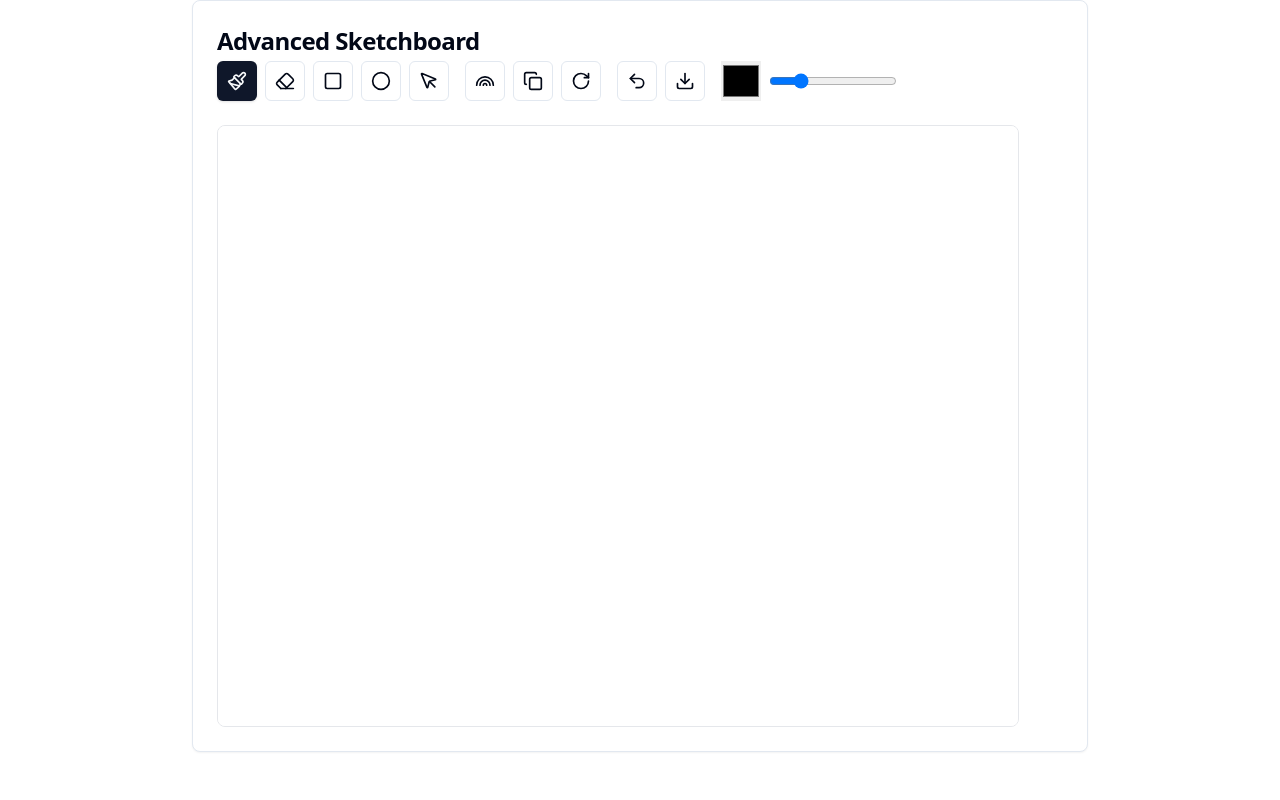
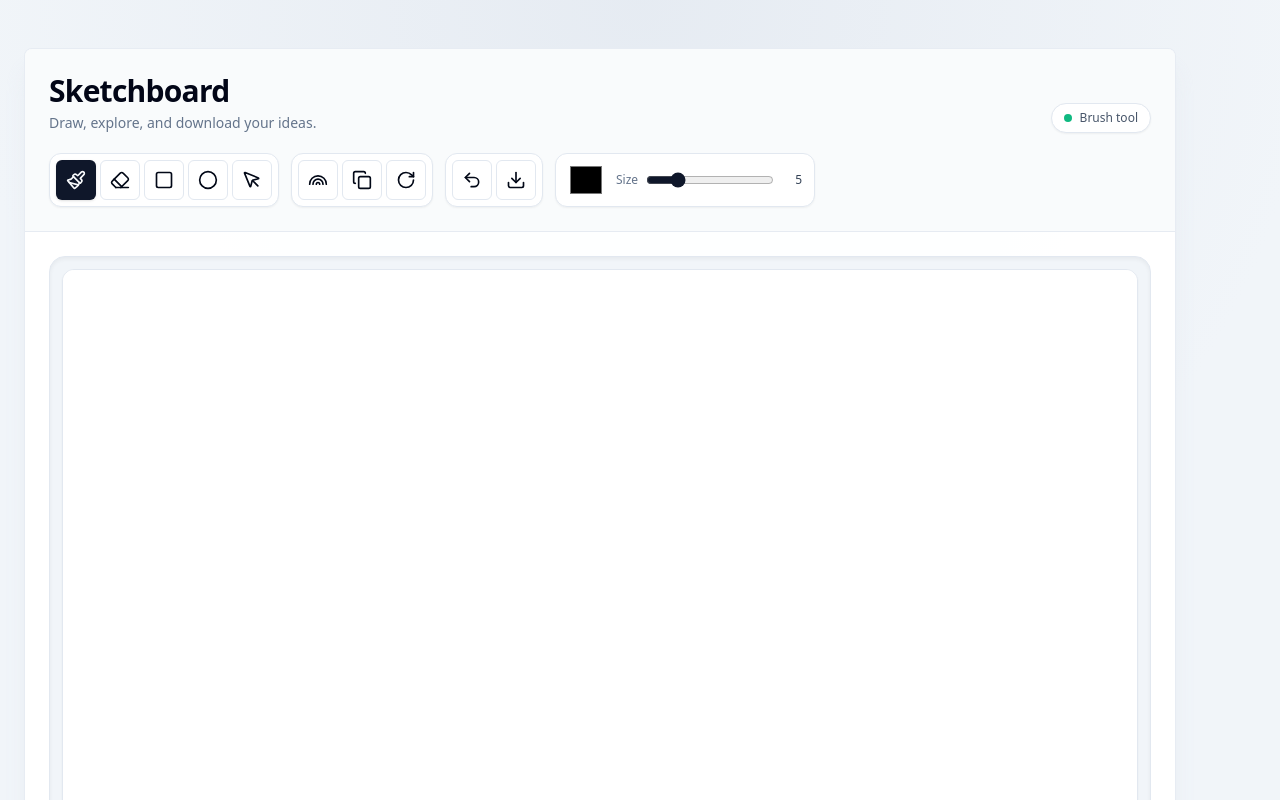
Before and after one commit to riddhisc/SketchBoard, a Next.js app: page / in a window 1280 px wide. Shown: the top 800 px of the page. Built offline with nearby package versions, Linux system fonts and the light colour scheme.

Commit message:
Polish sketchboard interface

```diff
--- a/app/globals.css
+++ b/app/globals.css
@@ -41,6 +41,7 @@
     @apply border-border;
   }
   body {
-    @apply bg-background text-foreground;
+    @apply min-h-screen bg-slate-100 text-foreground antialiased;
+    background-image: radial-gradient(circle at top, rgba(226, 232, 240, 0.75), transparent 42rem);
   }
 }
--- a/app/page.tsx
+++ b/app/page.tsx
@@ -2,8 +2,8 @@ import { Sketchboard } from '@/components/sketchboard'
 
 export default function Home() {
   return (
-    <div>
+    <main className="min-h-screen px-4 py-8 sm:px-6 sm:py-12">
       <Sketchboard />
-    </div>
+    </main>
   )
 }
--- a/components/sketchboard/Sketchboard.tsx
+++ b/components/sketchboard/Sketchboard.tsx
@@ -220,15 +220,25 @@ const Sketchboard = () => {
   };
 
   return (
-    <Card className="w-full max-w-4xl mx-auto">
-      <CardHeader className="space-y-1">
-        <CardTitle className="text-2xl">Advanced Sketchboard</CardTitle>
-        <div className="flex flex-wrap gap-4 items-center">
-          <div className="flex space-x-2">
+    <Card className="w-full max-w-6xl overflow-hidden border-slate-200/80 bg-white/95 shadow-xl shadow-slate-200/60">
+      <CardHeader className="space-y-5 border-b border-slate-200/80 bg-slate-50/80 p-5 sm:p-6">
+        <div className="flex flex-col gap-3 sm:flex-row sm:items-end sm:justify-between">
+          <div>
+            <CardTitle className="text-2xl font-bold tracking-tight text-slate-950 sm:text-3xl">Sketchboard</CardTitle>
+            <p className="mt-1 text-sm text-slate-500">Draw, explore, and download your ideas.</p>
+          </div>
+          <div className="inline-flex w-fit items-center gap-2 rounded-full border border-slate-200 bg-white px-3 py-1.5 text-xs font-medium text-slate-600 shadow-sm">
+            <span className="h-2 w-2 rounded-full bg-emerald-500" />
+            {tool === 'brush' ? 'Brush' : tool.charAt(0).toUpperCase() + tool.slice(1)} tool
+          </div>
+        </div>
+
+        <div className="flex flex-wrap items-center gap-3">
+          <div className="flex items-center gap-1 rounded-xl border border-slate-200 bg-white p-1.5 shadow-sm" aria-label="Drawing tools">
             <Button
               variant={tool === 'brush' ? 'default' : 'outline'}
               onClick={() => setTool('brush')}
-              className="w-10 h-10 p-2"
+              className="h-10 w-10 p-2"
               title="Brush"
             >
               <Paintbrush className="h-5 w-5" />
@@ -236,7 +246,7 @@ const Sketchboard = () => {
             <Button
               variant={tool === 'eraser' ? 'default' : 'outline'}
               onClick={() => setTool('eraser')}
-              className="w-10 h-10 p-2"
+              className="h-10 w-10 p-2"
               title="Eraser"
             >
               <Eraser className="h-5 w-5" />
@@ -244,7 +254,7 @@ const Sketchboard = () => {
             <Button
               variant={tool === 'square' ? 'default' : 'outline'}
               onClick={() => setTool('square')}
-              className="w-10 h-10 p-2"
+              className="h-10 w-10 p-2"
               title="Square"
             >
               <Square className="h-5 w-5" />
@@ -252,7 +262,7 @@ const Sketchboard = () => {
             <Button
               variant={tool === 'circle' ? 'default' : 'outline'}
               onClick={() => setTool('circle')}
-              className="w-10 h-10 p-2"
+              className="h-10 w-10 p-2"
               title="Circle"
             >
               <Circle className="h-5 w-5" />
@@ -260,18 +270,18 @@ const Sketchboard = () => {
             <Button
               variant={tool === 'select' ? 'default' : 'outline'}
               onClick={() => setTool('select')}
-              className="w-10 h-10 p-2"
+              className="h-10 w-10 p-2"
               title="Select"
             >
               <MousePointer className="h-5 w-5" />
             </Button>
           </div>
 
-          <div className="flex space-x-2">
+          <div className="flex items-center gap-1 rounded-xl border border-slate-200 bg-white p-1.5 shadow-sm" aria-label="Effects">
             <Button
               variant={rainbowMode ? 'default' : 'outline'}
               onClick={() => setRainbowMode(!rainbowMode)}
-              className="w-10 h-10 p-2"
+              className="h-10 w-10 p-2"
               title="Rainbow Mode"
             >
               <Rainbow className="h-5 w-5" />
@@ -279,7 +289,7 @@ const Sketchboard = () => {
             <Button
               variant={mirrorMode ? 'default' : 'outline'}
               onClick={() => setMirrorMode(!mirrorMode)}
-              className="w-10 h-10 p-2"
+              className="h-10 w-10 p-2"
               title="Mirror Mode"
             >
               <Copy className="h-5 w-5" />
@@ -287,18 +297,18 @@ const Sketchboard = () => {
             <Button
               variant="outline"
               onClick={() => setSymmetryLines(prev => (prev % 8) + 1)}
-              className="w-10 h-10 p-2"
+              className="h-10 w-10 p-2"
               title="Symmetry Lines"
             >
               <RotateCw className="h-5 w-5" />
             </Button>
           </div>
 
-          <div className="flex space-x-2">
+          <div className="flex items-center gap-1 rounded-xl border border-slate-200 bg-white p-1.5 shadow-sm" aria-label="History and export">
             <Button
               variant="outline"
               onClick={undo}
-              className="w-10 h-10 p-2"
+              className="h-10 w-10 p-2"
               title="Undo"
             >
               <Undo2 className="h-5 w-5" />
@@ -306,44 +316,50 @@ const Sketchboard = () => {
             <Button
               variant="outline"
               onClick={downloadCanvas}
-              className="w-10 h-10 p-2"
+              className="h-10 w-10 p-2"
               title="Download"
             >
               <Download className="h-5 w-5" />
             </Button>
           </div>
 
-          <div className="flex items-center space-x-2">
+          <div className="flex items-center gap-3 rounded-xl border border-slate-200 bg-white px-3 py-2 shadow-sm">
             <input
               type="color"
               value={color}
               onChange={(e) => setColor(e.target.value)}
-              className="h-10 w-10"
+              className="h-9 w-9 cursor-pointer rounded-lg border-0 bg-transparent p-0"
               title="Color Picker"
             />
+            <label className="flex items-center gap-2 text-xs font-medium text-slate-500">
+              <span>Size</span>
               <input
                 type="range"
                 min="1"
                 max="20"
                 value={lineWidth}
                 onChange={(e) => setLineWidth(parseInt(e.target.value))}
-              className="w-32"
+                className="w-28 accent-slate-900 sm:w-32"
                 title="Brush Size"
               />
+              <span className="w-5 text-right text-slate-700">{lineWidth}</span>
+            </label>
           </div>
         </div>
       </CardHeader>
-      <CardContent>
+      <CardContent className="p-4 sm:p-6">
+        <div className="overflow-hidden rounded-2xl border border-slate-200 bg-slate-100 p-2 shadow-inner sm:p-3">
         <canvas
           ref={canvasRef}
           width={800}
           height={600}
-          className="border border-gray-200 rounded-lg cursor-crosshair bg-white"
+          className="block h-auto w-full cursor-crosshair rounded-xl border border-slate-200 bg-white shadow-sm"
           onMouseDown={startDrawing}
           onMouseMove={draw}
           onMouseUp={stopDrawing}
           onMouseOut={stopDrawing}
         />
+        </div>
       </CardContent>
     </Card>
   );
```
Lines whose indentation alone changed are shown as unchanged.
